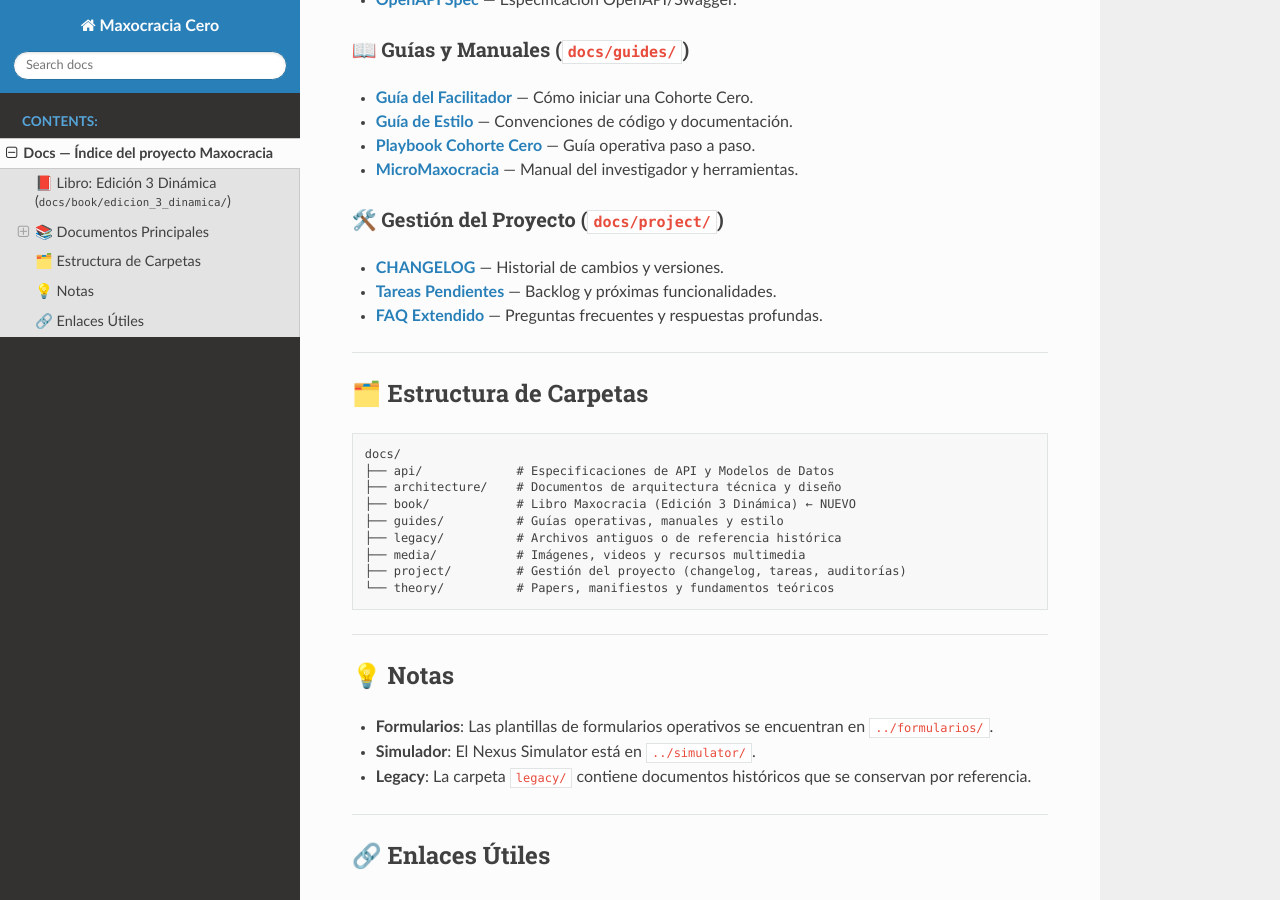
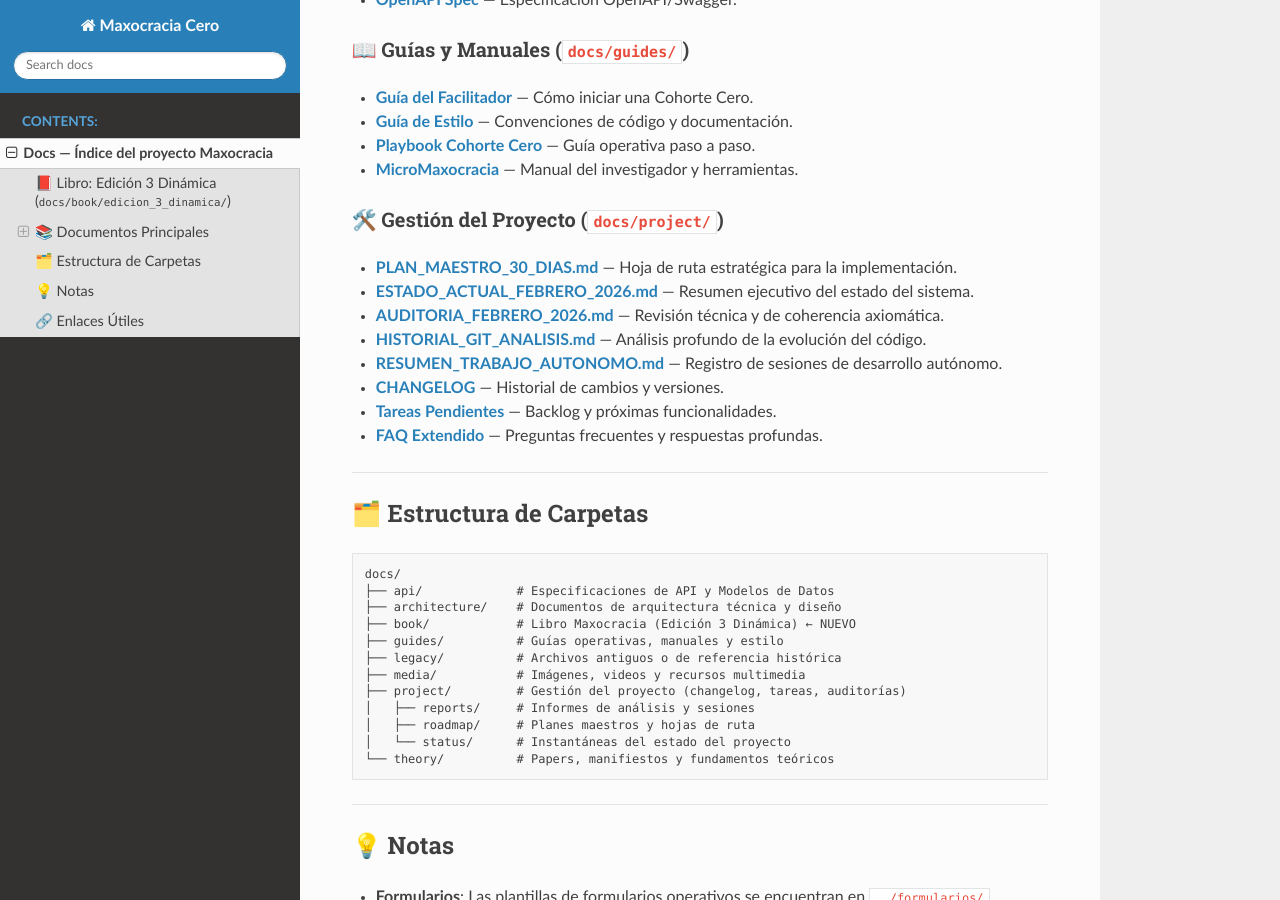
Before and after one commit to maxnelsonlopez/maxocracia-cero, a Sphinx documentation site: the page built from docs/README.md, in a window 1280 px wide and 900 px high, scrolled down 1403 px. Built offline with Sphinx 7.4.7 and the Read the Docs theme 3.1.0, drawn with Linux system fonts in a browser that asks for light colours; pages that are not in the unit, such as notebooks, are missing from menus.

Commit message:
docs: reorganizar documentacion raiz y actualizar changelog con auditoria API
- Se movieron 16 archivos .md de la raiz a subcarpetas en docs/
- Se actualizo docs/README.md con la nueva estructura
- Se añadio entrada al CHANGELOG.md detallando la curaduria y la auditoria de 74 endpoints
- Firma: Antigravity (Gemini AI Assistant)

````diff
--- a/docs/README.md
+++ b/docs/README.md
@@ -55,6 +55,11 @@ El libro fundamental de la Maxocracia, con 18 capítulos organizados en 5 bloque
 - **[MicroMaxocracia](guides/micromaxocracia/)** — Manual del investigador y herramientas.
 
 ### 🛠️ Gestión del Proyecto (`docs/project/`)
+- **[PLAN_MAESTRO_30_DIAS.md](project/roadmap/PLAN_MAESTRO_30_DIAS.md)** — Hoja de ruta estratégica para la implementación.
+- **[ESTADO_ACTUAL_FEBRERO_2026.md](project/status/ESTADO_ACTUAL_FEBRERO_2026.md)** — Resumen ejecutivo del estado del sistema.
+- **[AUDITORIA_FEBRERO_2026.md](project/reports/AUDITORIA_FEBRERO_2026.md)** — Revisión técnica y de coherencia axiomática.
+- **[HISTORIAL_GIT_ANALISIS.md](project/reports/HISTORIAL_GIT_ANALISIS.md)** — Análisis profundo de la evolución del código.
+- **[RESUMEN_TRABAJO_AUTONOMO.md](project/reports/RESUMEN_TRABAJO_AUTONOMO.md)** — Registro de sesiones de desarrollo autónomo.
 - **[CHANGELOG](project/CHANGELOG.md)** — Historial de cambios y versiones.
 - **[Tareas Pendientes](project/TAREAS_PENDIENTES_IMPLEMENTACION.md)** — Backlog y próximas funcionalidades.
 - **[FAQ Extendido](project/FAQ_EXTENDIDO.md)** — Preguntas frecuentes y respuestas profundas.
@@ -72,6 +77,9 @@ docs/
 ├── legacy/          # Archivos antiguos o de referencia histórica
 ├── media/           # Imágenes, videos y recursos multimedia
 ├── project/         # Gestión del proyecto (changelog, tareas, auditorías)
+│   ├── reports/     # Informes de análisis y sesiones
+│   ├── roadmap/     # Planes maestros y hojas de ruta
+│   └── status/      # Instantáneas del estado del proyecto
 └── theory/          # Papers, manifiestos y fundamentos teóricos
 ```
 
````
Also changed, not shown: CHANGELOG.md (+49 -25 lines), docs/api/API_DOCS_COMPLETADO.md (renamed from API_DOCS_COMPLETADO.md), docs/architecture/MAXOCONTRACTS_GOOSE_ANALYSIS.md (renamed from MAXOCONTRACTS_GOOSE_ANALYSIS.md), docs/book/kimi_observaciones_capitulos.md (renamed from kimi_observaciones_capitulos.md), docs/guides/README.dev.md (renamed from README.dev.md), docs/legacy/EVOLUCCION_README_ENERO_2026.md (renamed from EVOLUCCION_README_ENERO_2026.md), docs/legacy/README_backup_20260122.md (renamed from README_backup_20260122.md), docs/project/INDICE_DOCUMENTOS_ACTUALIZADOS.md (renamed from INDICE_DOCUMENTOS_ACTUALIZADOS.md), docs/project/UBICACION_DOCS_SOLICITADOS.md (renamed from UBICACION_DOCS_SOLICITADOS.md), docs/project/reports/AUDITORIA_FEBRERO_2026.md (renamed from AUDITORIA_FEBRERO_2026.md), docs/project/reports/HISTORIAL_GIT_ANALISIS.md (renamed from HISTORIAL_GIT_ANALISIS.md), docs/project/reports/RESPUESTA_TU_PREGUNTA_VISUAL.md (renamed from RESPUESTA_TU_PREGUNTA_VISUAL.md), docs/project/reports/RESUMEN_TRABAJO_AUTONOMO.md (renamed from RESUMEN_TRABAJO_AUTONOMO.md), docs/project/reports/RESUMEN_VISUAL_GIT_HISTORIA.md (renamed from RESUMEN_VISUAL_GIT_HISTORIA.md), 3 more files.
